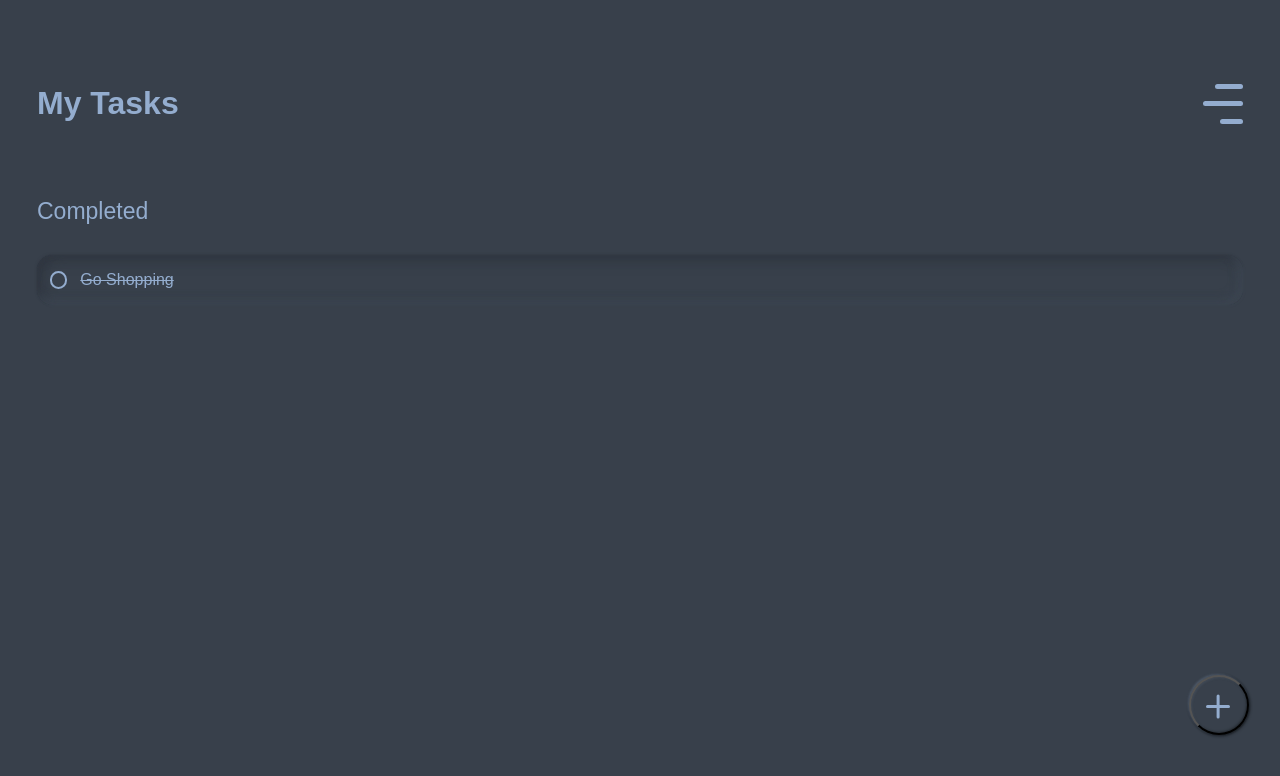
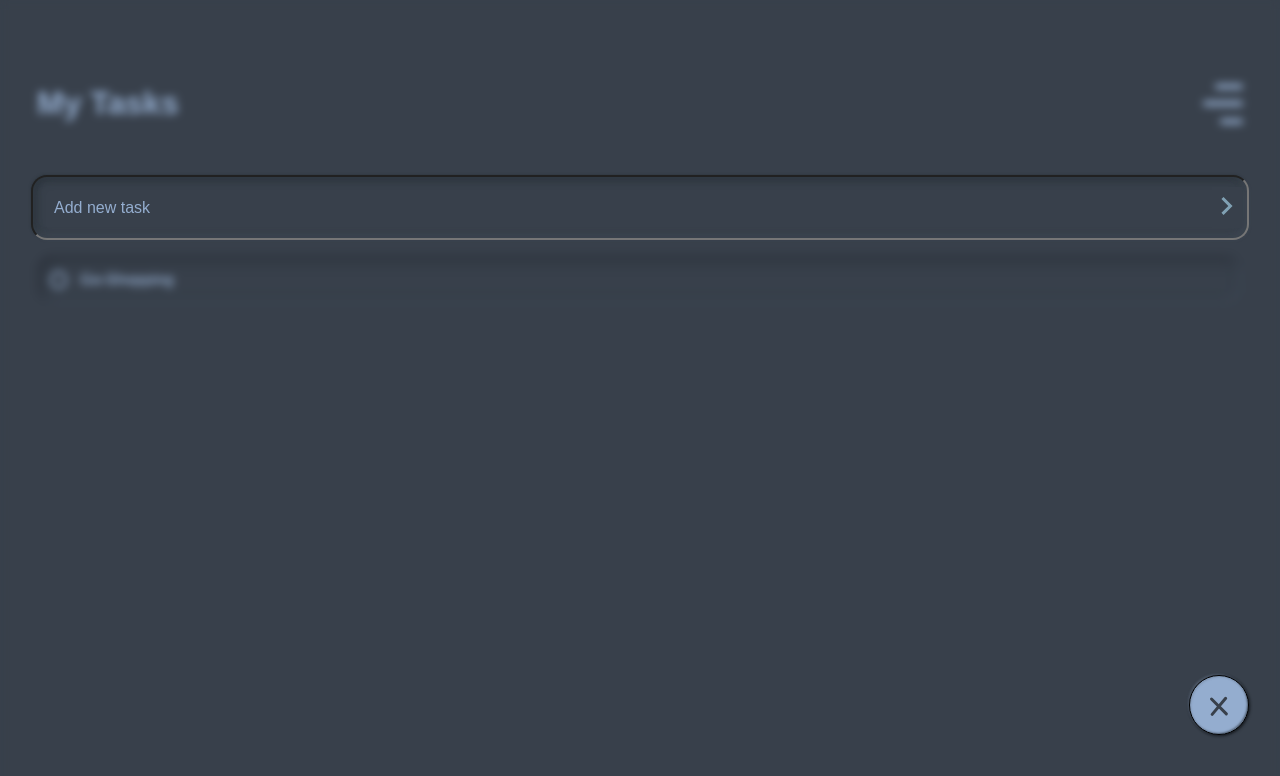
Before and after one commit to Stealty/Valtech_to-do-list, a website built with Vite: page index.html in a window 1280 px wide. Built offline with nearby package versions, Linux system fonts and the light colour scheme.

Commit message:
Modal created, input stylized. Modal button finished.

```diff
--- a/index.html
+++ b/index.html
@@ -27,12 +27,19 @@
       </div>
     </section>
     <footer>
-      <button type="button" id="open__modal-input">
-        <div class="open__modal-input__line-x"></div>
-        <div class="open__modal-input__line-y"></div>
+      <button type="button" id="open__modal-button-close" onclick="openModal()">
+        <div class="open__modal-input__line-x-close"></div>
+        <div class="open__modal-input__line-y-close"></div>
       </button>
 
-      <div class="modal"></div>
+      <div class="modal">
+        <form action="" class="addTask-form">
+          <input type="text" value="Add new task" class="addTask-input" />
+          <button type="submit" value="" class="addTask-button">
+            <img src="submit-arrow.svg" alt="" id="submit-arrow" />
+          </button>
+        </form>
+      </div>
     </footer>
 
     <!-- <div id="app"></div> -->
--- a/style.css
+++ b/style.css
@@ -64,6 +64,7 @@ body {
   background: #38404B;
   box-shadow: -5px 5px 10px rgba(48, 54, 64, 0.2), 5px -5px 10px rgba(48, 54, 64, 0.2), -5px -5px 10px rgba(64, 74, 86, 0.9), 5px 5px 13px rgba(48, 54, 64, 0.9), inset 1px 1px 2px rgba(64, 74, 86, 0.3), inset -1px -1px 2px rgba(48, 54, 64, 0.5);
   margin-bottom: 31px;
+
 }
 
 .task__list__item-incompleted:hover {
@@ -108,7 +109,8 @@ body {
   text-decoration: line-through;
 }
 
-#open__modal-input {
+#open__modal-button-open {
+  z-index: 6;
   position: fixed;
   right: 31px;
   bottom: 65px;
@@ -117,9 +119,24 @@ body {
   background: #38404B;
   box-shadow: -1px 1px 2px rgba(22, 26, 30, 0.2), 1px -1px 2px rgba(22, 26, 30, 0.2), -1px -1px 2px rgba(90, 102, 120, 0.9), 1px 1px 3px rgba(22, 26, 30, 0.9), inset 1px 1px 2px rgba(90, 102, 120, 0.3), inset -1px -1px 2px rgba(22, 26, 30, 0.5);
   border-radius: 50px;
+  border: 1px solid;
 }
 
-.open__modal-input__line-x {
+#open__modal-button-close {
+  z-index: 6;
+  position: fixed;
+  right: 31px;
+  bottom: 65px;
+  width: 60px;
+  height: 60px;
+  background: #94ADCF;
+  box-shadow: -1px 1px 2px rgba(22, 26, 30, 0.2), 1px -1px 2px rgba(22, 26, 30, 0.2), -1px -1px 2px rgba(90, 102, 120, 0.9), 1px 1px 3px rgba(22, 26, 30, 0.9), inset 1px 1px 2px rgba(90, 102, 120, 0.3), inset -1px -1px 2px rgba(22, 26, 30, 0.5);
+  border-radius: 50px;
+  border: 1px solid;
+  animation: modalButton-bgColor 1s ease-in-out;
+}
+
+.open__modal-input__line-x-open {
   position: absolute;
   left: 27%;
   width: 24px;
@@ -129,7 +146,7 @@ body {
   margin: 0 auto;
 }
 
-.open__modal-input__line-y {
+.open__modal-input__line-y-open {
   position: absolute;
   left: 27%;
   width: 24px;
@@ -138,3 +155,133 @@ body {
   background-color: #94ADCF;
   transform: rotate(-90deg);
 }
+
+.open__modal-input__line-x-close {
+  position: absolute;
+  left: 30%;
+  width: 24px;
+  height: 2.8px;
+  border-radius: 40px;
+  background-color: #38404B;
+  margin: 0 auto;
+  transform: rotate(45deg);
+  animation: rotateButtonX 1.5s ease-in-out;
+}
+
+.open__modal-input__line-y-close {
+  position: absolute;
+  left: 30%;
+  width: 24px;
+  height: 2.8px;
+  border-radius: 40px;
+  background-color: #38404B;
+  transform: rotate(130deg);
+  animation: rotateButtonY 1.5s ease-in-out;
+}
+
+.modal {
+  z-index: 1;
+  position: fixed;
+  width: 100vw;
+  height: 100%;
+  top: 0;
+  left: 0;
+  backdrop-filter: blur(4px);
+  display: block;
+}
+
+
+.addTask-form {
+  display: flex;
+  align-items: center;
+}
+
+.addTask-input {
+  width: 100%;
+  height: 59px;
+  border-radius: 16px;
+  background: #38404B;
+  box-shadow: 1px 1px 2px rgba(66, 75, 88, 0.3), -1px -1px 2px rgba(46, 53, 62, 0.5), inset -3px 3px 6px rgba(46, 53, 62, 0.2), inset 3px -3px 6px rgba(46, 53, 62, 0.2), inset -3px -3px 6px rgba(66, 75, 88, 0.9), inset 3px 3px 8px rgba(46, 53, 62, 0.9);
+  margin-top: 175px;
+  margin-left: 31px;
+  margin-right: 31px;
+  color: #94ADCF;
+  padding-left: 21px;
+  font-size: 16px;
+  z-index: 5;
+  animation: setUp 1.5s ease-in-out;
+}
+
+.addTask-input:focus {
+  outline: 1px solid #94ADCF;
+}
+
+.addTask-button {
+  z-index: 6;
+  position: absolute;
+  right: 38px;
+  top: 187px;
+  background-color: #38404B;
+  border: 0px;
+  animation: setUp 1.5s ease-in-out;
+  cursor: pointer;
+}
+
+#submit-arrow {
+  color: #94ADCF;
+  width: 15px;
+  height: 30px;
+  filter: invert(92%) sepia(39%) saturate(4543%) hue-rotate(171deg) brightness(80%) contrast(102%);
+  zoom: 120%;
+  opacity: 0.8;
+}
+
+#submit-arrow:hover {
+  opacity: 1
+}
+
+@keyframes setUp {
+  0% {
+    /* opacity: 0; */
+    transform: translateY(100vh);
+  }
+
+  50% {
+    /* opacity: 0; */
+  }
+
+  100% {
+    opacity: 1;
+    transform: translateY(0);
+  }
+}
+
+@keyframes modalButton-bgColor {
+  0% {
+    background-color: #38404B;
+  }
+
+  100% {
+    background-color: #94ADCF;
+  }
+}
+
+@keyframes rotateButtonX {
+  0% {
+    transform: rotate(90deg);
+  }
+
+  100% {
+    transform: rotate(45deg);
+  }
+}
+
+@keyframes rotateButtonY {
+  0% {
+    transform: rotate(0deg);
+  }
+
+  100% {
+    transform: rotate(130deg);
+  }
+}
```
Also changed, not shown: submit-arrow.svg (added).
